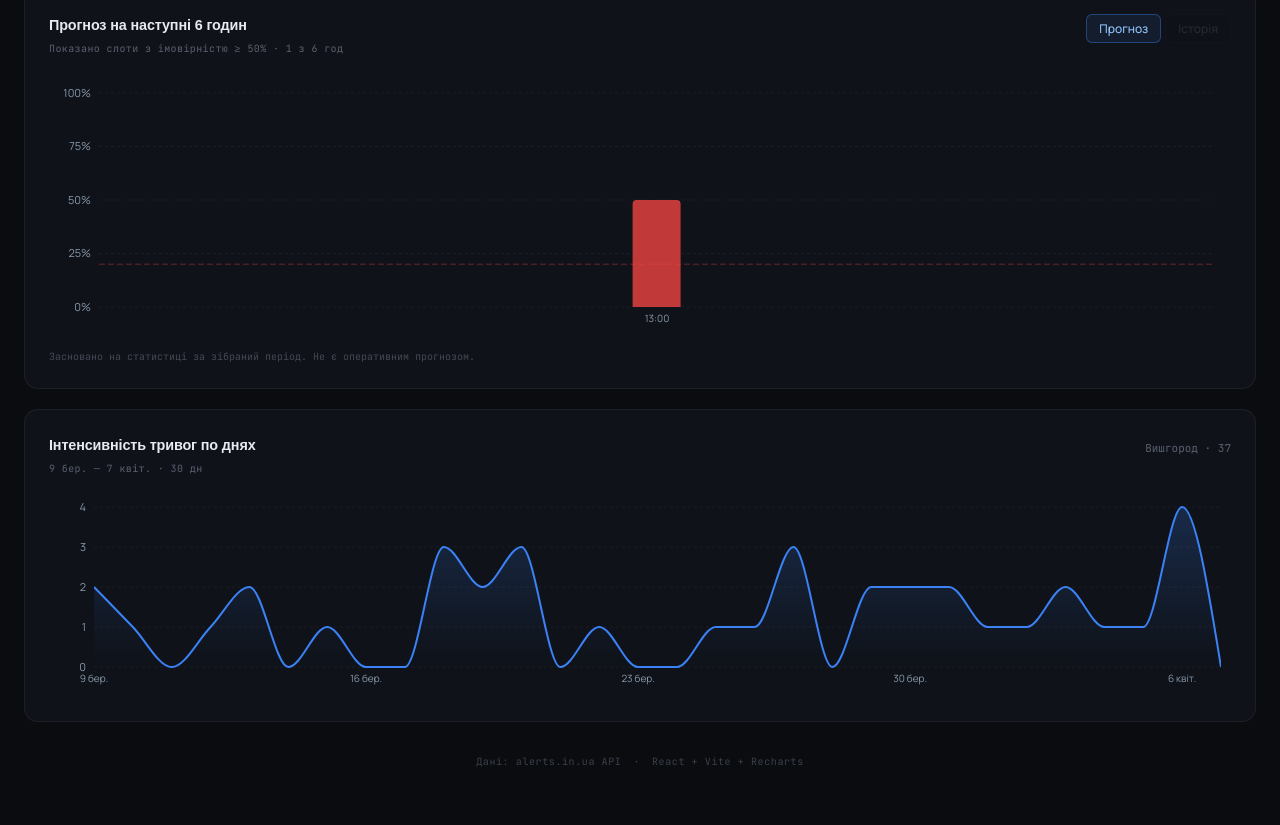
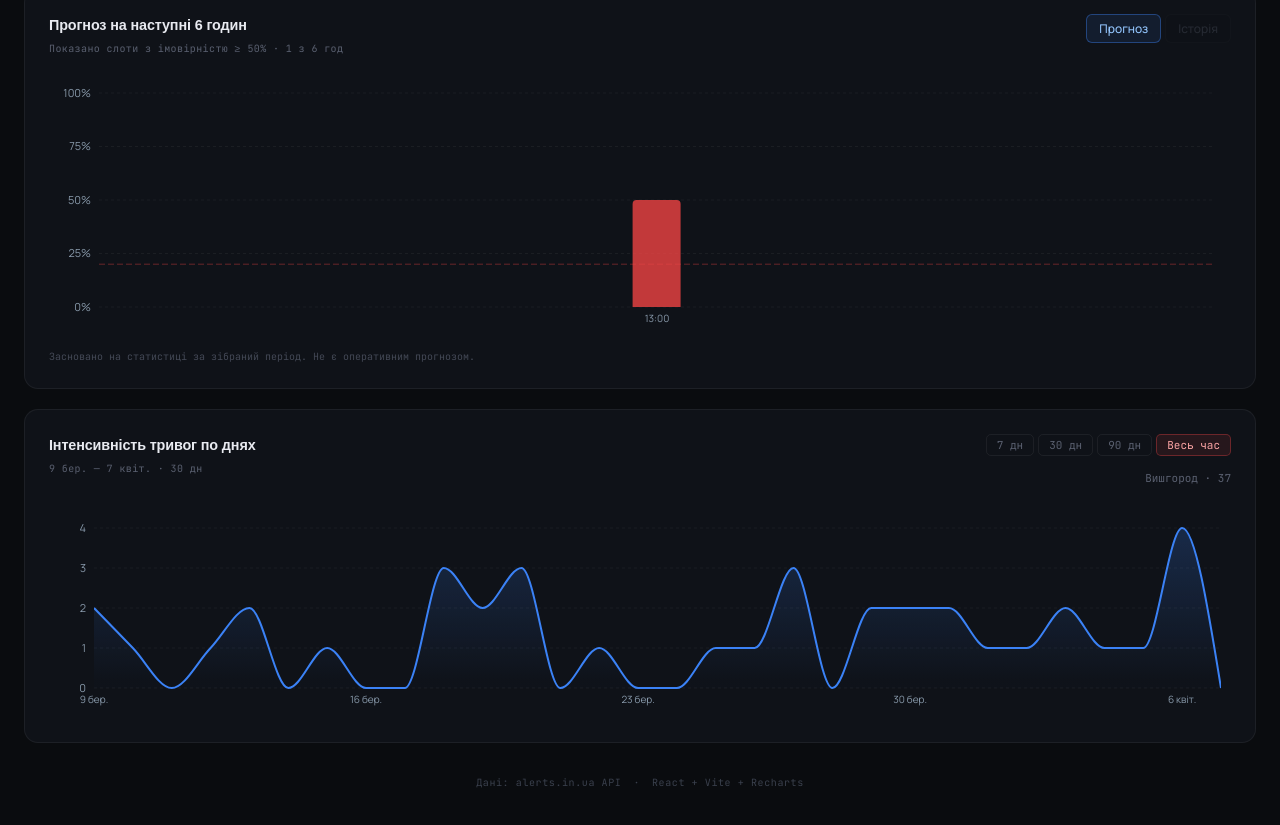
Before and after one commit to viacheslavari-sys/air-alert-dashboard, a React (Vite) app: page / in a window 1280 px wide. Shown: the part 826-1651 px from the top of the page. Built offline with nearby package versions, Linux system fonts and the light colour scheme; a web font is replaced by a local one.

Commit message:
Кнопки 7 дн / 30 дн / 90 дн / Весь час з'являться в правому куті заголовка.

```diff
--- a/src/components/DailyAlertsChart.jsx
+++ b/src/components/DailyAlertsChart.jsx
@@ -1,7 +1,15 @@
+import { useState } from 'react'
 import {
   AreaChart, Area, XAxis, YAxis, CartesianGrid,
   Tooltip, ResponsiveContainer,
 } from 'recharts'
+
+const RANGE_OPTIONS = [
+  { label: '7 дн',    days: 7   },
+  { label: '30 дн',   days: 30  },
+  { label: '90 дн',   days: 90  },
+  { label: 'Весь час', days: 9999 },
+]
 
 const REGIONS = {
   kyiv    : { name: 'Вишгород', color: '#3b82f6' },
@@ -138,10 +146,18 @@ export function DailyAlertsChart({ alertsMap, dailyCounts }) {
     data = buildFromAlerts(kyivAlerts, 'kyiv')
   }
 
-  var days          = data.length
-  var kyivTotal     = data.reduce(function(s, d) { return s + (d.kyiv || 0) }, 0)
-  var zhytomyrTotal = data.reduce(function(s, d) { return s + (d.zhytomyr || 0) }, 0)
-  var cmp           = calcComparison(data, kyivTotal, zhytomyrTotal)
+  // Фільтр діапазону
+  var _range   = useState(3)  // дефолт — весь час
+  var rangeIdx = _range[0]
+  var setRange = _range[1]
+
+  var rangeDays = RANGE_OPTIONS[rangeIdx].days
+  var filteredData = rangeDays >= 9999 ? data : data.slice(-rangeDays)
+
+  var days          = filteredData.length
+  var kyivTotal     = filteredData.reduce(function(s, d) { return s + (d.kyiv || 0) }, 0)
+  var zhytomyrTotal = filteredData.reduce(function(s, d) { return s + (d.zhytomyr || 0) }, 0)
+  var cmp           = calcComparison(filteredData, kyivTotal, zhytomyrTotal)
 
   var tickInterval  = days <= 30 ? 6 : days <= 60 ? 9 : days <= 90 ? 14 : 20
   var showKyiv      = kyivCounts != null || (alertsMap && alertsMap.kyiv)
@@ -158,7 +174,21 @@ export function DailyAlertsChart({ alertsMap, dailyCounts }) {
               : 'Немає даних'}
           </p>
         </div>
-        <div className="chart-legend-row">
+        <div className="daily-controls">
+          <div className="fc-range">
+            {RANGE_OPTIONS.map(function(opt, i) {
+              return (
+                <button
+                  key={opt.label}
+                  className={'fc-range-btn ' + (rangeIdx === i ? 'fc-range-btn--active' : '')}
+                  onClick={function() { setRange(i) }}
+                >
+                  {opt.label}
+                </button>
+              )
+            })}
+          </div>
+          <div className="chart-legend-row">
           {showKyiv && (
             <span className="legend-item">
               <span className="legend-dot" style={{ background: REGIONS.kyiv.color }} />
@@ -171,6 +201,7 @@ export function DailyAlertsChart({ alertsMap, dailyCounts }) {
               <span className="legend-text">{REGIONS.zhytomyr.name} · {zhytomyrTotal}</span>
             </span>
           )}
+          </div>
         </div>
       </div>
 
@@ -178,7 +209,7 @@ export function DailyAlertsChart({ alertsMap, dailyCounts }) {
         <div className="fc-empty">Немає даних для відображення.</div>
       ) : (
         <ResponsiveContainer width="100%" height={200}>
-          <AreaChart data={data} margin={{ top: 10, right: 10, left: -15, bottom: 0 }}>
+          <AreaChart data={filteredData} margin={{ top: 10, right: 10, left: -15, bottom: 0 }}>
             <defs>
               <linearGradient id="gradKyiv" x1="0" y1="0" x2="0" y2="1">
                 <stop offset="5%"  stopColor={REGIONS.kyiv.color} stopOpacity={0.35} />
--- a/src/index.css
+++ b/src/index.css
@@ -1433,3 +1433,12 @@ body {
   .dc-divider { display: none; }
   .dc-item { padding: 8px 0; border-top: 1px solid var(--border); }
 }
+
+/* ── DailyAlertsChart controls ── */
+.daily-controls {
+  display: flex;
+  flex-direction: column;
+  align-items: flex-end;
+  gap: 8px;
+  flex-shrink: 0;
+}
```
